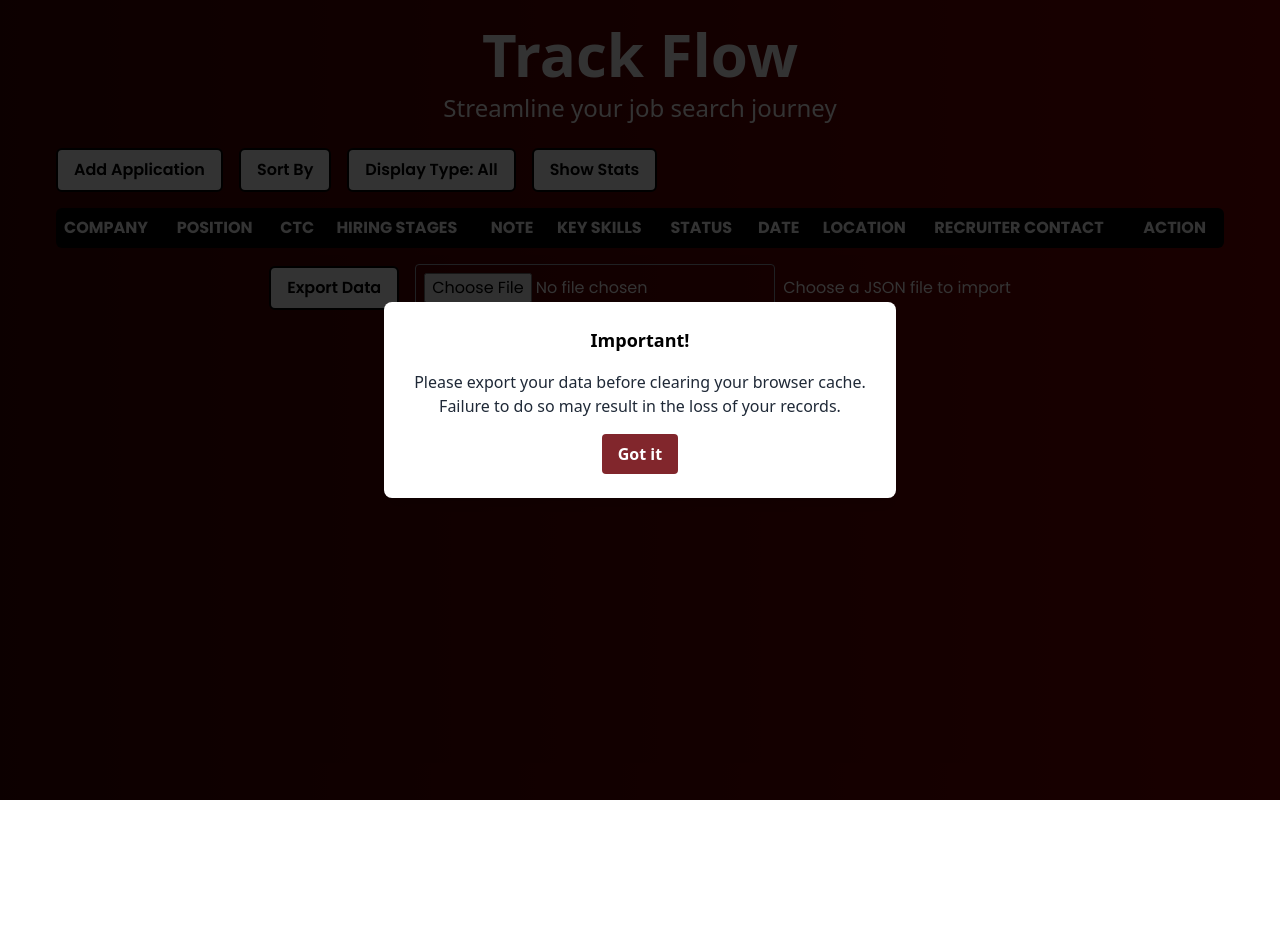
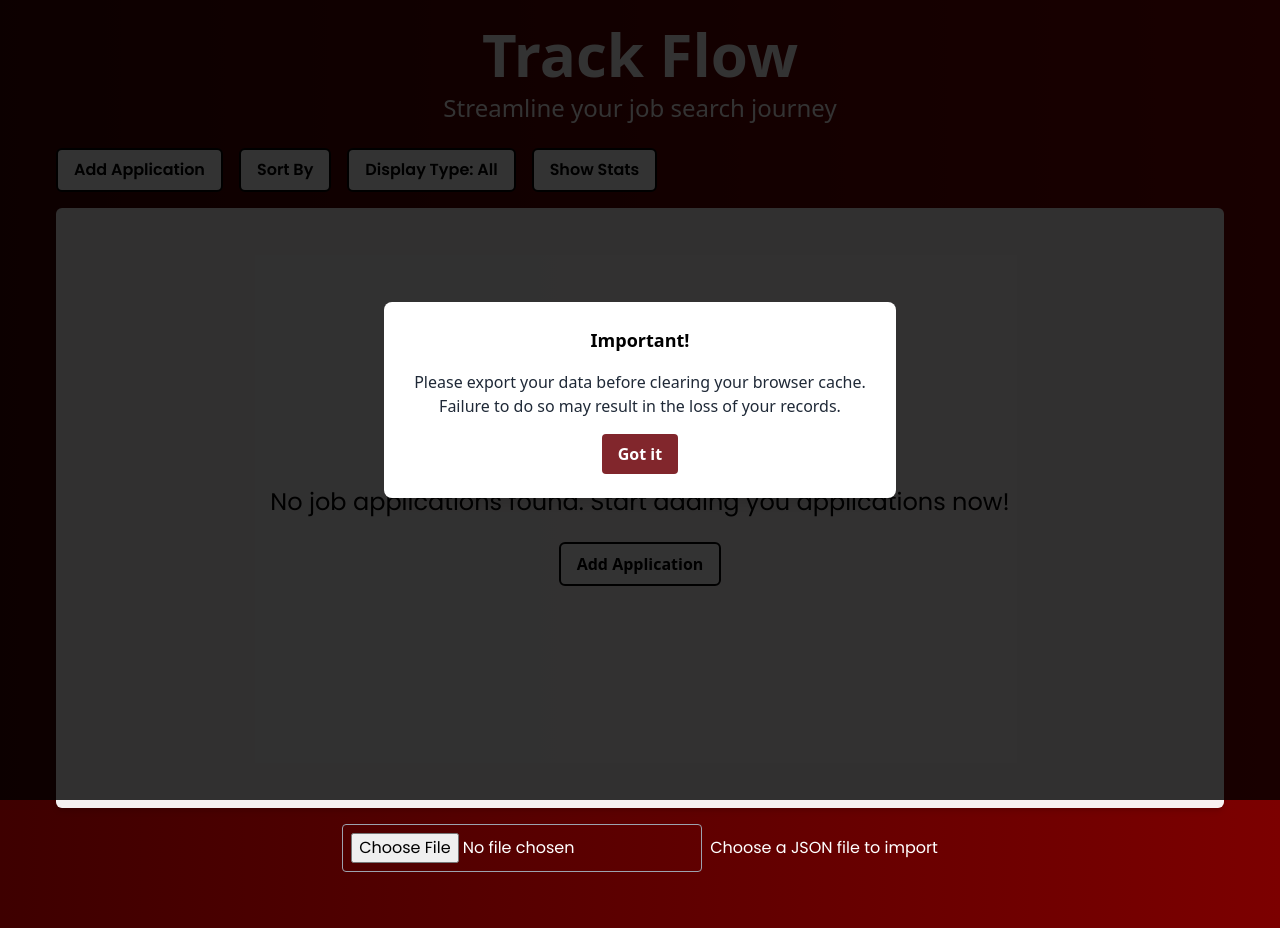
Before and after one commit to vivekanand-vr/trackFlow, a React (Vite) app in the folder trackFlow/: page / in a window 1280 px wide. Before the commit the page ends 800 px from the top, so only its background shows below. Built offline with nearby package versions, Linux system fonts and the light colour scheme.

Commit message:
Refactor: empty state view and segregate modals and improvements

```diff
--- a/trackFlow/src/Dashboard.jsx
+++ b/trackFlow/src/Dashboard.jsx
@@ -6,6 +6,7 @@ import Charts from './components/Charts';
 import SortJobs from "./components/actionButtons/SortJobs";
 import DisplayType from './components/actionButtons/DisplayType';
 import ExportImportData from './components/actionButtons/ExportImportData';
+import NotificationModal from './components/modals/NotificationModal';
 import { sortJobsByCtcAsc, sortJobsByCtcDes, sortJobsByDateAsc, sortJobsByDateDes } from './utils/Functions';
 
 const HeroSection = () => {
@@ -21,25 +22,7 @@ const HeroSection = () => {
   )
 }
 
-const Popup = ({ onClose }) => {
-  return (
-    <div className="fixed top-0 left-0 w-full h-full flex items-center justify-center bg-black bg-opacity-80 z-50">
-      <div className="bg-white rounded-lg p-6 shadow-lg max-w-lg text-center">
-        <h2 className="text-lg font-bold mb-4">Important!</h2>
-        <p className="text-gray-800">
-          Please export your data before clearing your browser cache.
-          Failure to do so may result in the loss of your records.
-        </p>
-        <button
-          onClick={onClose}
-          className="mt-4 px-4 py-2 bg-maroon-600 text-white font-semibold rounded hover:bg-gray-800"
-        >
-          Got it
-        </button>
-      </div>
-    </div>
-  );
-};
+
 
 function Dashboard() {
 
@@ -113,7 +96,7 @@ function Dashboard() {
   return (
     <div className="p-6 mx-8">
       {popup && (
-        <Popup
+        <NotificationModal
           message=""
           onClose={() => setPopup(false)}
         />
@@ -124,11 +107,8 @@ function Dashboard() {
       {/* All Buttons */}
       <div className="flex space-x-4 mb-4 font-poppins">
         <Button onClick={() => setShowModal(true)}> Add Application </Button>
-
         <SortJobs onSort={handleSort} />
-
         <DisplayType displayType={displayType} setDisplayType={setDisplayType} />
-
         <Button disabled={jobs.length === 0} onClick={() => setShowStats(true)}>
           Show Stats
         </Button>
--- a/trackFlow/src/components/HiringStages.jsx
+++ b/trackFlow/src/components/HiringStages.jsx
@@ -96,9 +96,6 @@ const HiringStageForm = ({ stages, onChange, onAddStage, onRemoveStage }) => {
     <div className="space-y-4 mb-4">
       {stages.map((stage, index) => (
         <div key={index} className="flex items-start space-x-4 p-4 border rounded-lg bg-slate-200">
-          <div className="mt-2">
-            <MdDragIndicator className="w-6 h-6 text-gray-600" />
-          </div>
 
           <div className="flex-1 grid grid-cols-1 md:grid-cols-3 gap-4">
             <div>
--- a/trackFlow/src/components/JobList.jsx
+++ b/trackFlow/src/components/JobList.jsx
@@ -1,9 +1,11 @@
 import React, { useState } from 'react';
 import { HiringStagesCell } from './HiringStages';
-import { IoCloseCircleOutline } from "react-icons/io5";
 import { FaRegStickyNote } from "react-icons/fa";
 import { FiEdit } from "react-icons/fi";
 import { RiDeleteBin6Line, RiAddLargeLine } from "react-icons/ri";
+import { LuFolderSearch } from "react-icons/lu";
+import NotesModal from './modals/NotesModal';
+import Button from './design/Button';
 
 const JobList = ({ jobs, onDelete, onUpdate }) => {
   const [showNotesModal, setShowNotesModal] = useState(false);
@@ -14,24 +16,23 @@ const JobList = ({ jobs, onDelete, onUpdate }) => {
     setShowNotesModal(true);
   };
 
-  const NotesModal = ({ notes, onClose }) => (
-    <div className="fixed inset-0 bg-black bg-opacity-80 flex justify-center items-center z-50" id="notes-modal">
-      <div className="relative p-5 border w-96 shadow-lg rounded-md bg-white">
-        {/* Close Icon at top right */}
-        <button className="absolute top-3 right-3 text-2xl text-gray-500 hover:text-gray-700" onClick={onClose}>
-          <IoCloseCircleOutline />
-        </button>
+  // Empty State UI when there are no job applications
+  if(jobs.length === 0 ){
+    return (
+      <div className='flex flex-col items-center justify-center min-h-[600px] gap-6 bg-white/95 p-10 rounded-md shadow-md'>
+        <div className='flex flex-col items-center gap-4'>
+          <LuFolderSearch size={40} className='text-black'/>
+          <h2 className='text-center text-2xl font-poppins'>
+            No job applications found. Start adding you applications now!
+          </h2>
+        </div>
 
-        {/* Modal Content */}
-        <div className="mt-3 text-center">
-          <h3 className="text-lg leading-6 font-medium text-gray-900">Note</h3>
-          <div className="mt-2 px-7 py-3">
-            <p className="text-sm text-gray-700">{notes}</p>
-          </div>
-        </div>
+        <Button onClick={() => onUpdate(null)} >
+          Add Application
+        </Button>
       </div>
-    </div>
-  );
+    )
+  }
 
   return (
     <div className="overflow-x-auto rounded-md">
--- a/trackFlow/src/components/actionButtons/ExportImportData.jsx
+++ b/trackFlow/src/components/actionButtons/ExportImportData.jsx
@@ -25,9 +25,13 @@ function ExportImportData({ jobs, setJobs }) {
 
   return (
     <div className="flex justify-center items-center my-4 space-x-4 pb-4 font-poppins">
-      <Button onClick={exportData}>
-        Export Data
-      </Button>
+      { jobs.length > 0 && (
+          <Button onClick={exportData}>
+            Export Data
+          </Button>
+        )
+      }
+
       <span className="space-x-2 text-white">
         <input
           type="file"
--- /dev/null
+++ b/trackFlow/src/components/modals/NotesModal.jsx
@@ -0,0 +1,22 @@
+import { IoCloseCircleOutline } from "react-icons/io5";
+
+const NotesModal = ({ notes, onClose }) => (
+  <div className="fixed inset-0 bg-black bg-opacity-80 flex justify-center items-center z-50" id="notes-modal">
+    <div className="relative p-5 border w-96 shadow-lg rounded-md bg-white">
+      {/* Close Icon at top right */}
+      <button className="absolute top-3 right-3 text-2xl text-gray-500 hover:text-gray-700" onClick={onClose}>
+        <IoCloseCircleOutline />
+      </button>
+
+      {/* Modal Content */}
+      <div className="mt-3 text-center">
+        <h3 className="text-lg leading-6 font-medium text-gray-900">Note</h3>
+        <div className="mt-2 px-7 py-3">
+          <p className="text-sm text-gray-700">{notes}</p>
+        </div>
+      </div>
+    </div>
+  </div>
+);
+
+export default NotesModal;
--- /dev/null
+++ b/trackFlow/src/components/modals/NotificationModal.jsx
@@ -0,0 +1,21 @@
+const NotificationModal = ({ onClose }) => {
+  return (
+    <div className="fixed top-0 left-0 w-full h-full flex items-center justify-center bg-black bg-opacity-80 z-50">
+      <div className="bg-white rounded-lg p-6 shadow-lg max-w-lg text-center">
+        <h2 className="text-lg font-bold mb-4">Important!</h2>
+        <p className="text-gray-800">
+          Please export your data before clearing your browser cache.
+          Failure to do so may result in the loss of your records.
+        </p>
+        <button
+          onClick={onClose}
+          className="mt-4 px-4 py-2 bg-maroon-600 text-white font-semibold rounded hover:bg-gray-800"
+        >
+          Got it
+        </button>
+      </div>
+    </div>
+  );
+};
+
+export default NotificationModal;
```
